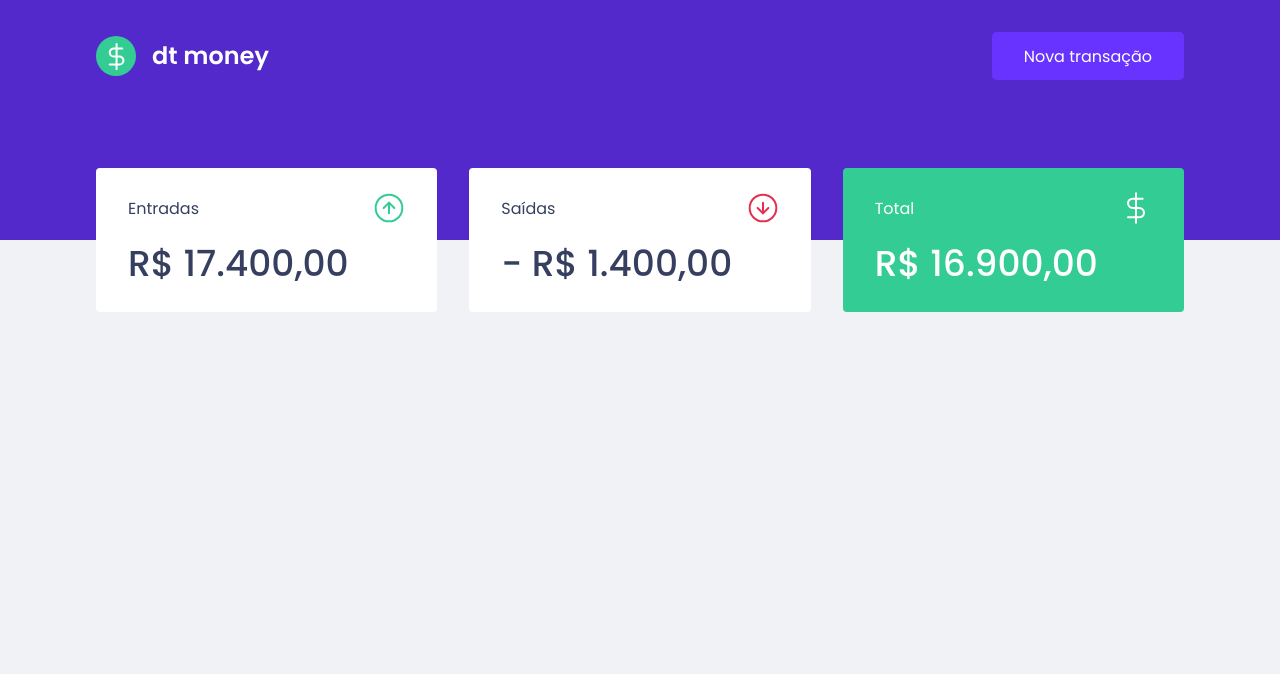
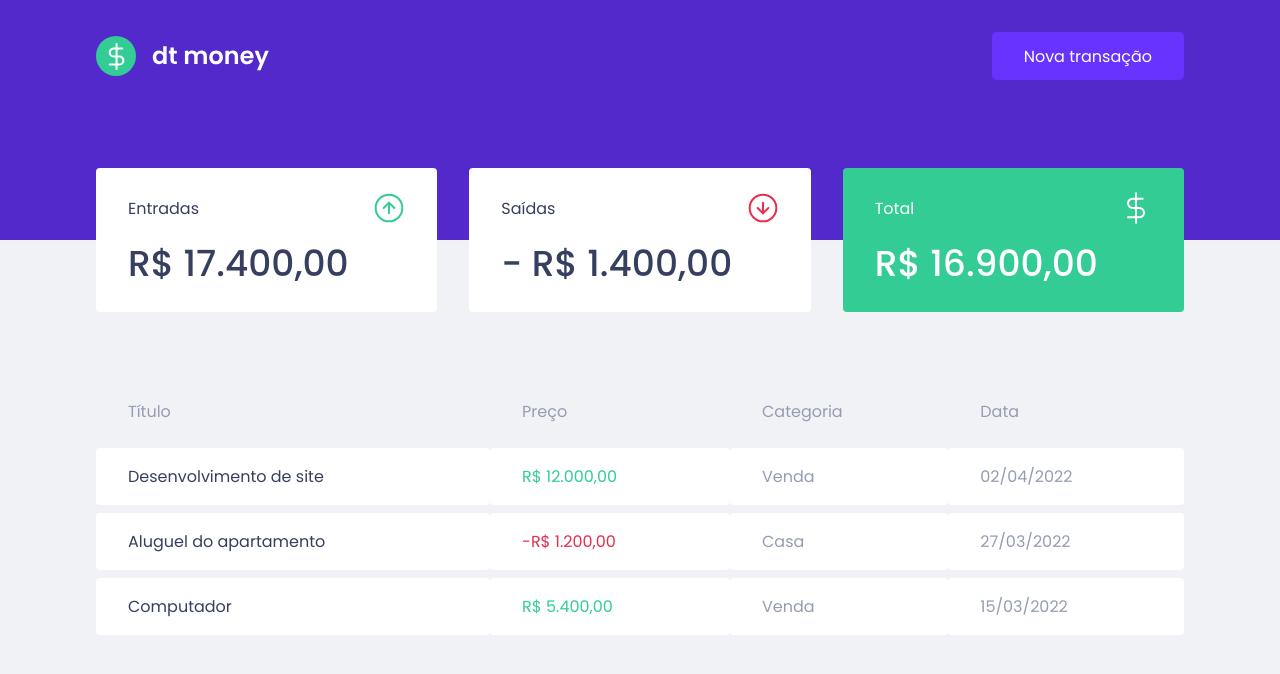
Before and after one commit to duardodev/dtmoney, a React (Vite) app: page / in a window 1280 px wide. Shown: the top 674 px of the page. Built offline with nearby package versions, Linux system fonts and the light colour scheme.

Commit message:
feat: create transactions table component

```diff
--- a/src/components/Dashboard/index.tsx
+++ b/src/components/Dashboard/index.tsx
@@ -1,10 +1,12 @@
 import { Summary } from "../Summary"
+import { TransactionsTable } from "../TransactionsTable"
 import { Container } from "./styles"
 
 export function Dashboard() {
   return (
     <Container>
       <Summary />
+      <TransactionsTable />
     </Container>
   )
 }
--- /dev/null
+++ b/src/components/TransactionsTable/index.tsx
@@ -0,0 +1,39 @@
+import { Container } from "./style";
+
+export function TransactionsTable() {
+  return (
+    <Container>
+      <table>
+        <thead>
+          <tr>
+            <th>Título</th>
+            <th>Preço</th>
+            <th>Categoria</th>
+            <th>Data</th>
+          </tr>
+        </thead>
+
+        <tbody>
+          <tr>
+            <td>Desenvolvimento de site</td>
+            <td className="deposit">R$ 12.000,00</td>
+            <td>Venda</td>
+            <td>02/04/2022</td>
+          </tr>
+          <tr>
+            <td>Aluguel do apartamento</td>
+            <td className="withdraw">-R$ 1.200,00</td>
+            <td>Casa</td>
+            <td>27/03/2022</td>
+          </tr>
+          <tr>
+            <td>Computador</td>
+            <td className="deposit">R$ 5.400,00</td>
+            <td>Venda</td>
+            <td>15/03/2022</td>
+          </tr>
+        </tbody>
+      </table>
+    </Container>
+  )
+}
--- /dev/null
+++ b/src/components/TransactionsTable/style.ts
@@ -0,0 +1,37 @@
+import styled from 'styled-components'
+
+export const Container = styled.section`
+  margin-top: 4rem;
+
+  table {
+    width: 100%;
+    border-spacing: 0 0.5rem;
+  }
+
+  th {
+    color: var(--text-body);
+    font-weight: 400;
+    text-align: left;
+    padding: 1rem 2rem;
+    line-height: 1.5rem;
+  }
+
+  td {
+    background-color: var(--shape);
+    color: var(--text-body);
+    padding: 1rem 2rem;
+    border-radius: 0.25rem;
+
+    &:first-child {
+      color: var(--text-title);
+    }
+
+    &.deposit {
+      color: var(--green)
+    }
+
+    &.withdraw {
+      color: var(--red)
+    }
+  }
+`
```
